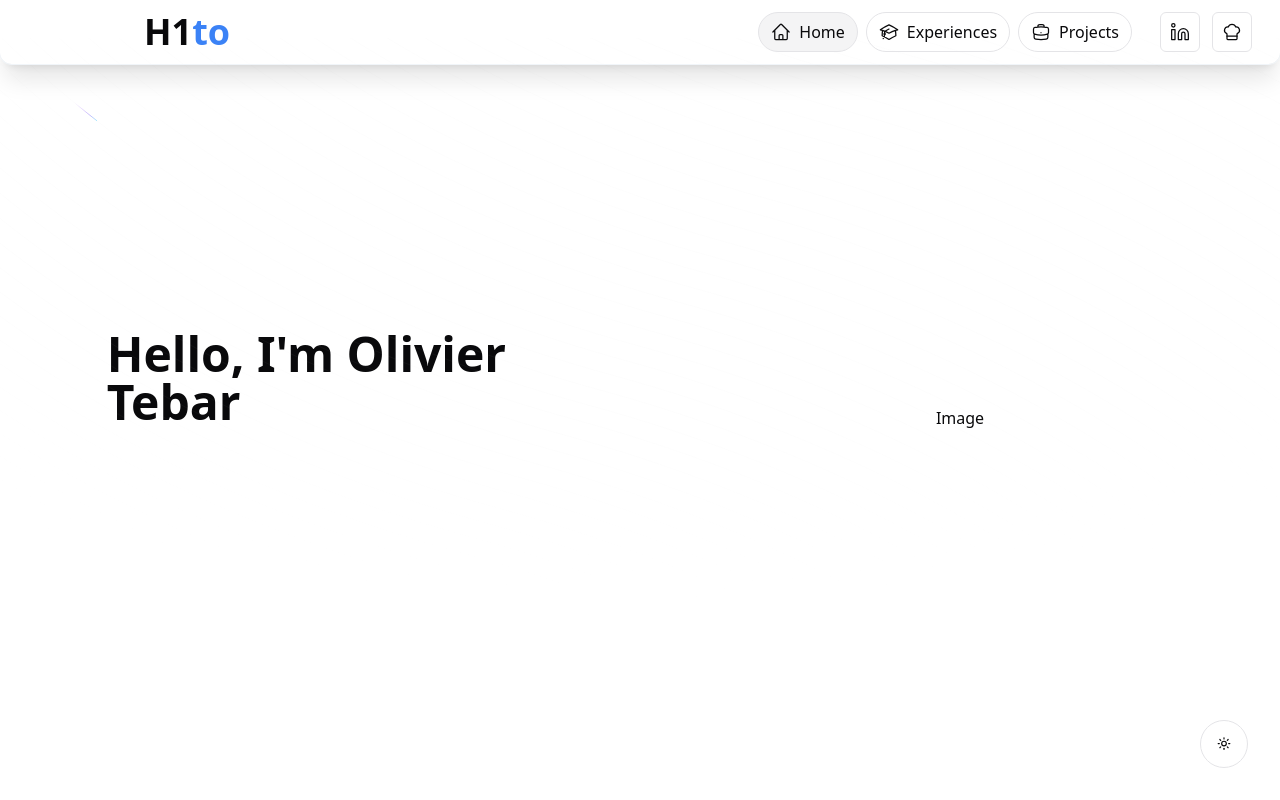
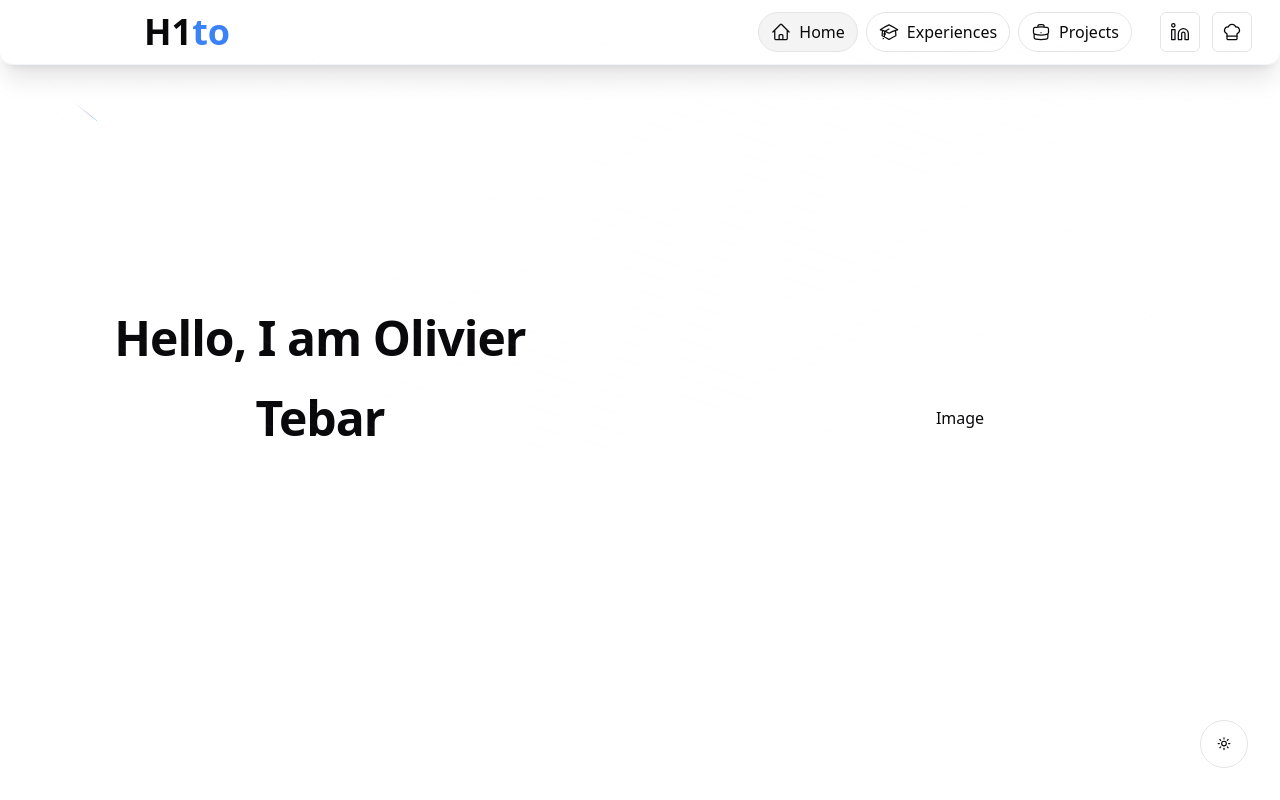
Before and after one commit to Matsuel/olivier, a Next.js app: page / in a window 1280 px wide. Built offline with nearby package versions, Linux system fonts and the light colour scheme.

Commit message:
add blur in

```diff
--- /dev/null
+++ b/src/components/ui/blur-in.tsx
@@ -0,0 +1,37 @@
+"use client";
+import { motion } from "framer-motion";
+import { cn } from "@/lib/utils";
+
+interface BlurIntProps {
+  word: string;
+  className?: string;
+  variant?: {
+    hidden: { filter: string; opacity: number };
+    visible: { filter: string; opacity: number };
+  };
+  duration?: number;
+}
+const BlurIn = ({ word, className, variant, duration = 1 }: BlurIntProps) => {
+  const defaultVariants = {
+    hidden: { filter: "blur(10px)", opacity: 0 },
+    visible: { filter: "blur(0px)", opacity: 1 },
+  };
+  const combinedVariants = variant || defaultVariants;
+
+  return (
+    <motion.h1
+      initial="hidden"
+      animate="visible"
+      transition={{ duration }}
+      variants={combinedVariants}
+      className={cn(
+        className,
+        "font-display text-center text-4xl font-bold tracking-[-0.02em] drop-shadow-sm md:text-5xl md:leading-[5rem]",
+      )}
+    >
+      {word}
+    </motion.h1>
+  );
+};
+
+export default BlurIn;
--- a/src/sections/Hero.tsx
+++ b/src/sections/Hero.tsx
@@ -1,4 +1,5 @@
 import { BackgroundBeams } from '@/components/ui/background-beams'
+import BlurIn from '@/components/ui/blur-in'
 import React from 'react'
 
 const Hero = () => {
@@ -7,9 +8,10 @@ const Hero = () => {
 
             <div className='flex flex-row w-full h-full'>
                 <div className='w-1/2 flex flex-col items-center justify-center gap-20'>
-                    <h1 className='w-4/6 text-5xl font-bold'>
+                    {/* <h1 className='w-4/6 text-5xl font-bold'>
                         Hello, I'm Olivier Tebar
-                    </h1>
+                    </h1> */}
+                    <BlurIn word='Hello, I am Olivier Tebar' className='w-4/6 font-bold' />
                     <p className='w-4/6 text-lg font-normal'>
                     </p>
                 </div>
```
